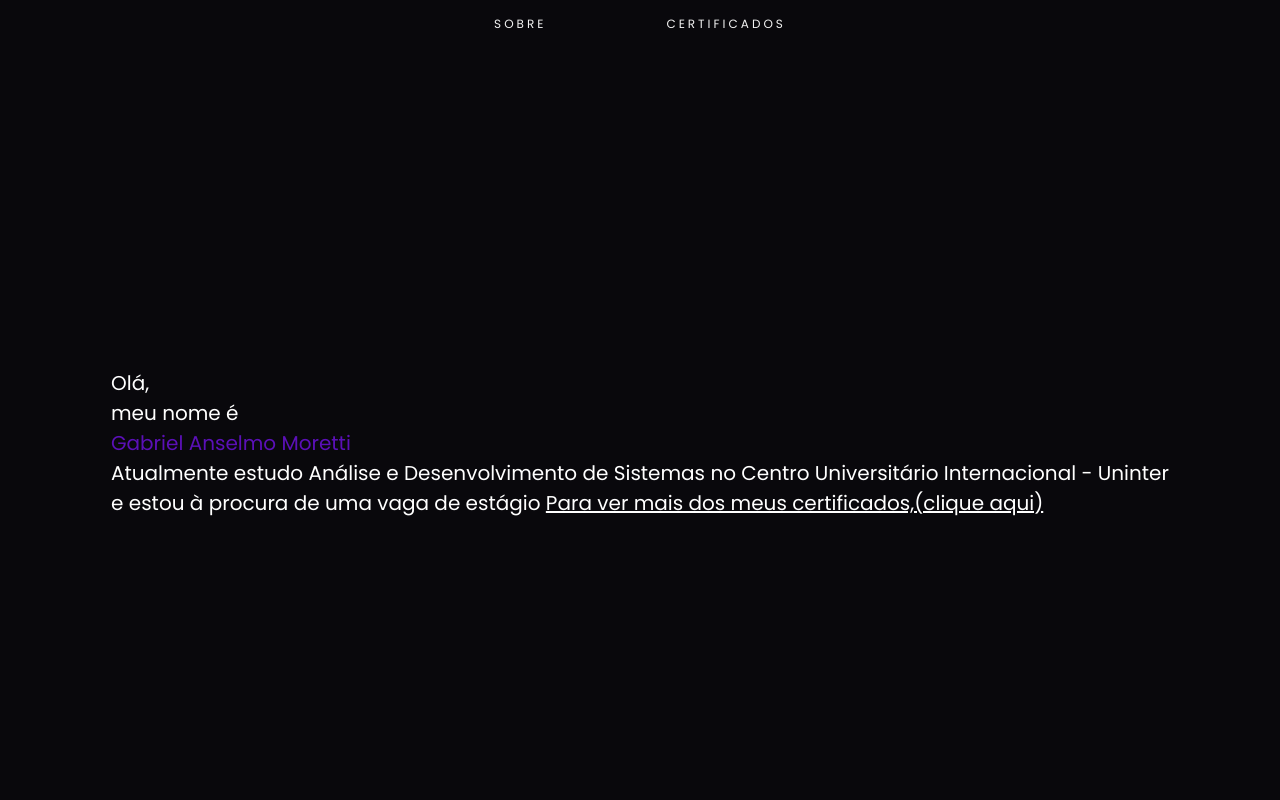
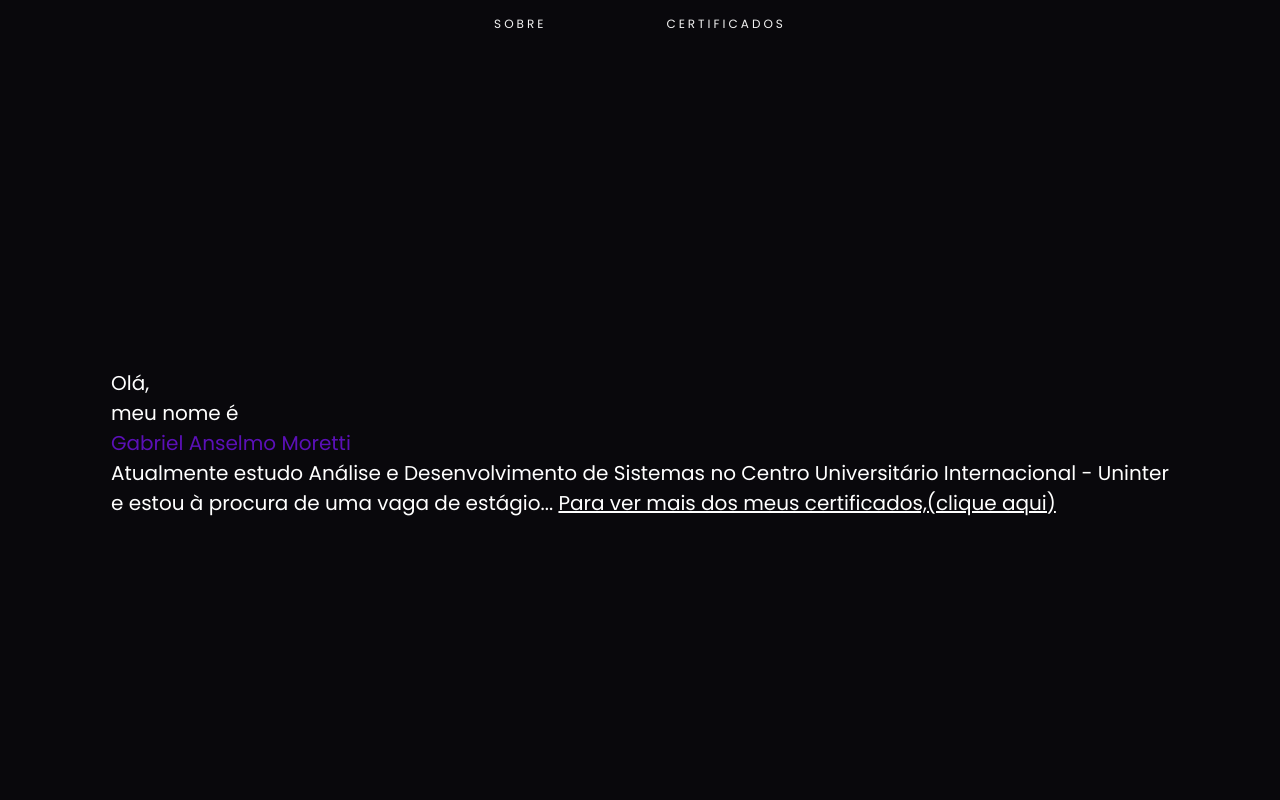
Before and after one commit to gmoretti2022/Portfolio, a plain HTML site: page index.html in a window 1280 px wide. Shown: the top 800 px of the page. Drawn offline with Linux system fonts and the light colour scheme.

Commit message:
Update index.html

```diff
--- a/index.html
+++ b/index.html
@@ -39,7 +39,7 @@
           <h1>Gabriel Anselmo Moretti<span></span></h1>
           <h1>
             Atualmente estudo Análise e Desenvolvimento de Sistemas no Centro Universitário Internacional - Uninter <br>
-            e estou à procura de uma vaga de estágio
+            e estou à procura de uma vaga de estágio...
             <a
               target="_blank"
               href="https://www.linkedin.com/in/gabriel-anselmo-moretti-aa94b725/"
```
